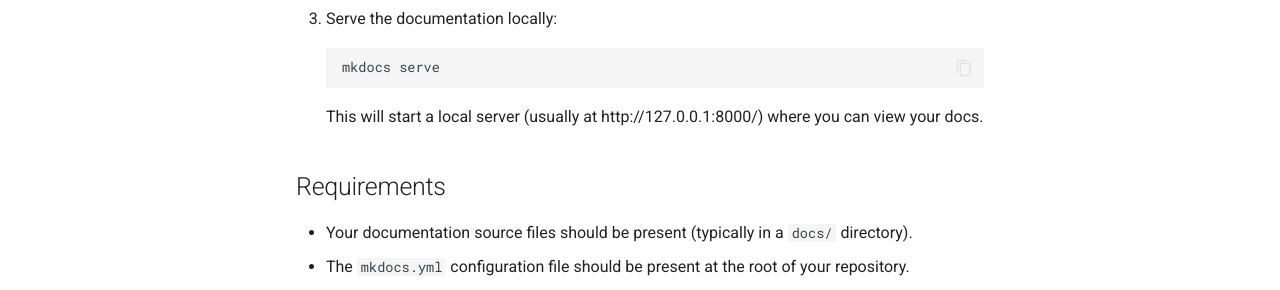
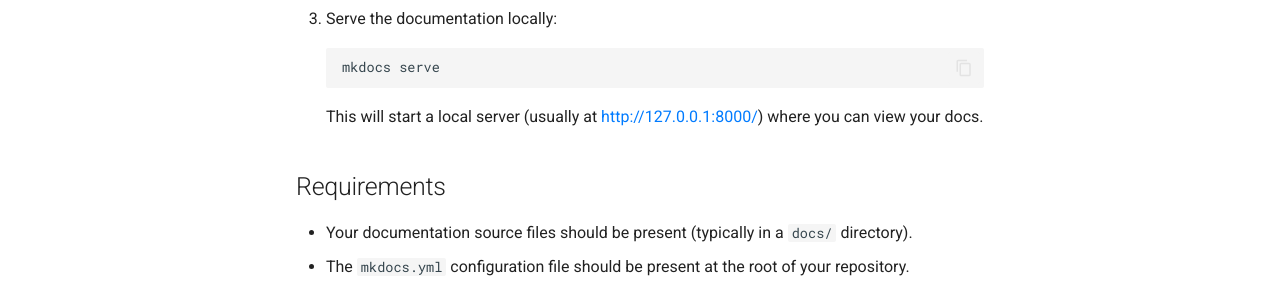
Before and after one commit to ubahmapk/cyberbro, an MkDocs documentation site: the page built from docs/contribute/Documentation.md, in a window 1280 px wide and 1325 px high. Shown: the part 857-1147 px from the top of the window. Built offline with MkDocs 1.6.1 and Material for MkDocs 9.7.7, drawn with Linux system fonts in a browser that asks for light colours; comment, search, counter and statistics services are not loaded.

Commit message:
Update docs

````diff
--- a/docs/contribute/Documentation.md
+++ b/docs/contribute/Documentation.md
@@ -24,7 +24,7 @@ To preview your documentation locally before pushing changes:
     ```sh
     mkdocs serve
     ```
-    This will start a local server (usually at http://127.0.0.1:8000/) where you can view your docs.
+    This will start a local server (usually at [http://127.0.0.1:8000/](http://127.0.0.1:8000/)) where you can view your docs.
 
 ## Requirements
 
--- a/mkdocs.yml
+++ b/mkdocs.yml
@@ -93,7 +93,7 @@ markdown_extensions:
   - pymdownx.keys
 plugins:
   - git-revision-date-localized:
-      enable_creation_date: true
+      enable_creation_date: false
       type: timeago
   - git-committers:
       repository: stanfrbd/cyberbro
````
